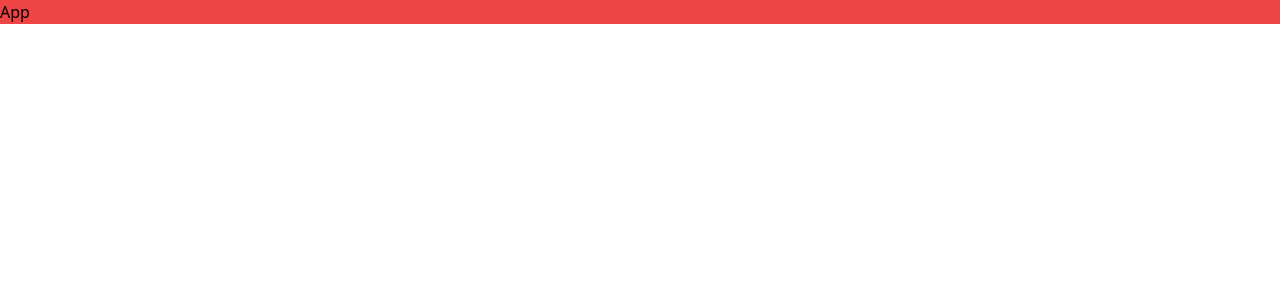
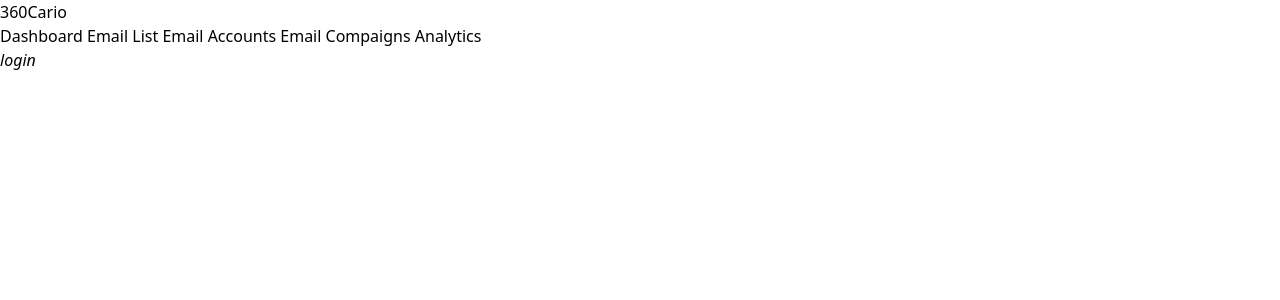
Before and after one commit to techieshruti/Globopersona-project-Frontend-UI-Redesign, a React (Vite) app: page / in a window 1280 px wide. Shown: the top 300 px of the page. Built offline with nearby package versions, Linux system fonts and the light colour scheme.

Commit message:
Added Sidebar content

```diff
--- a/src/App.jsx
+++ b/src/App.jsx
@@ -1,9 +1,12 @@
 import React from 'react'
 import './index.css'
+import Sidebar from './components/layout/Sidebar'
 
 const App = () => {
   return (
-    <div className='bg-red-500'>App</div>
+    <>
+    <Sidebar/>
+    </>
   )
 }
 
--- a/src/components/Layout/Sidebar.jsx
+++ b/src/components/Layout/Sidebar.jsx
@@ -2,7 +2,35 @@ import React from 'react'
 
 const Sidebar = () => {
   return (
-    <div className='bg-red-600'>Sidebar</div>
+    <div>
+      {/* logo */}
+      <div className="logo">360Cario</div>
+
+      {/* navbar list */}
+      <div className="nav-list">
+        <a href="#dashboard" className="nav-item">
+          <i className="icon-dashboard"></i> Dashboard
+        </a>
+        <a href="#profile" className="nav-item">
+          <i className="icon-user"></i> Email List
+        </a>
+        <a href="#settings" className="nav-item">
+          <i className="icon-settings"></i> Email Accounts
+        </a>
+        <a href="#settings" className="nav-item">
+          <i className="icon-settings"></i> Email Compaigns
+        </a>
+        <a href="#settings" className="nav-item">
+          <i className="icon-settings"></i> Analytics
+        </a>
+      </div>
+
+
+      {/* login icon */}
+      <div className="login-icon">
+        <i className="icon-login">login</i>
+      </div>
+    </div>
   )
 }
 
```
